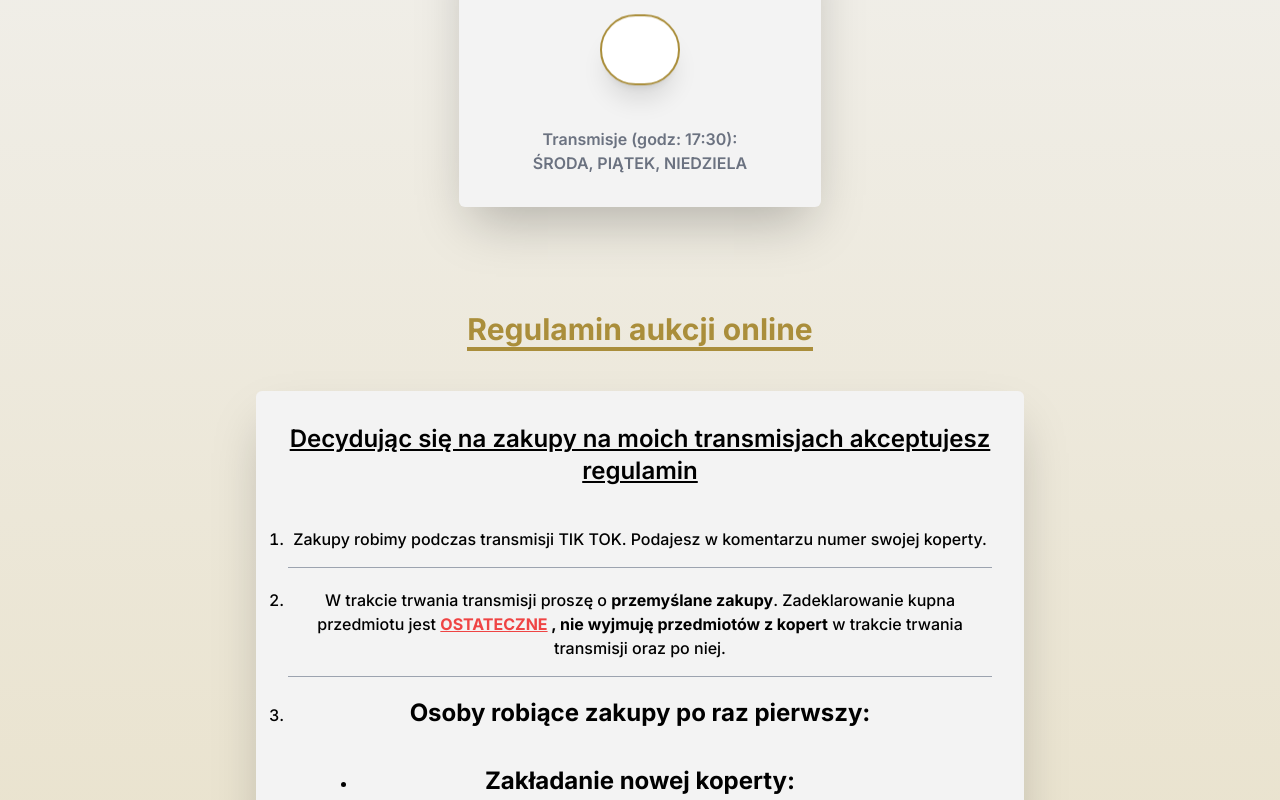
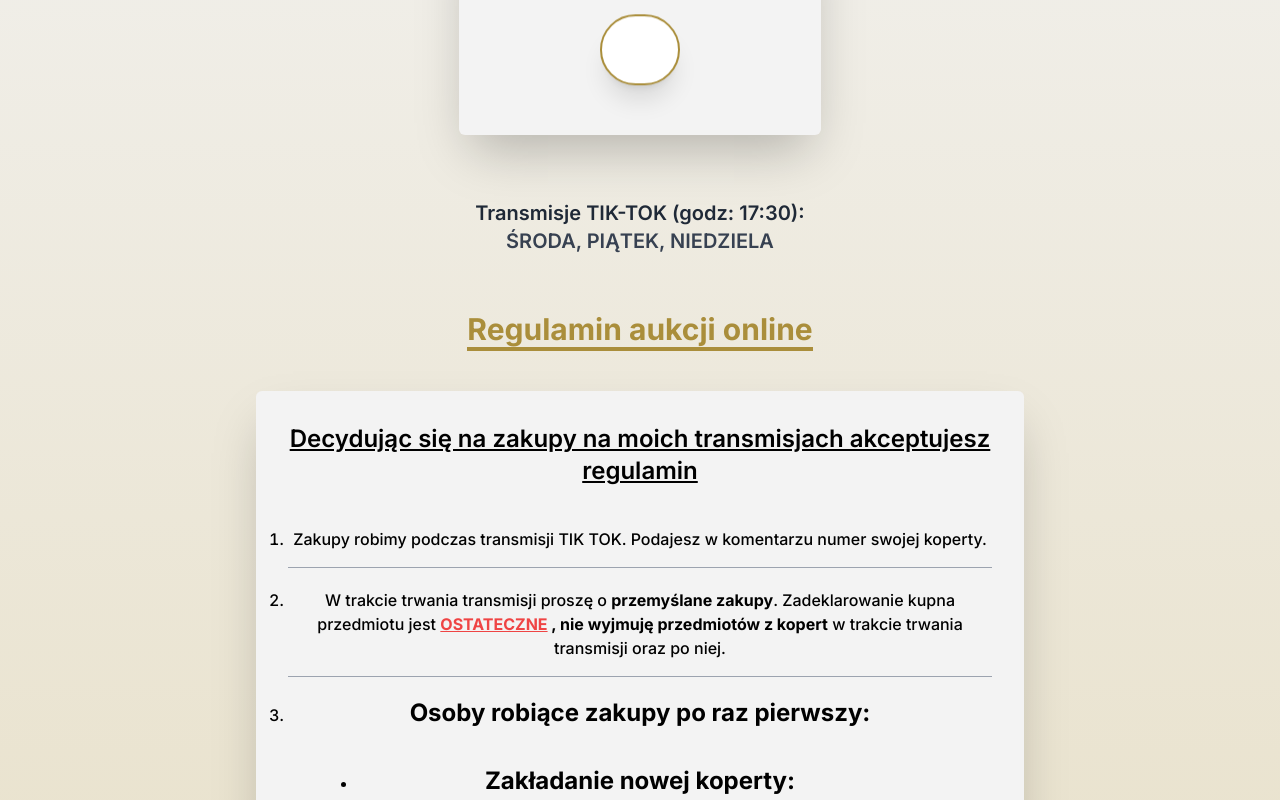
Before and after one commit to KrystianRadziszewski/bizuterialline, a Next.js app: page / in a window 1280 px wide. Shown: the part 400-1200 px from the top of the page. Built offline with nearby package versions, Linux system fonts and the light colour scheme; some icons are missing.

Commit message:
edit welcome

```diff
--- a/app/globals.css
+++ b/app/globals.css
@@ -36,7 +36,7 @@ html {
 
 /* statute card */
 .statute {
-	@apply flex flex-col mt-6 mx-auto pb-10 items-center w-4/5 max-w-3xl;
+	@apply flex flex-col mt-4 mx-auto pb-10 items-center w-4/5 max-w-3xl;
 }
 
 .statute-card {
--- a/components/Statute.tsx
+++ b/components/Statute.tsx
@@ -93,7 +93,7 @@ const Statute = () => {
 
 					{/* 777777777777777777777777777777777777777 */}
 					<li className="list-element">
-						Ze względu na dużą ilość wiadomości proszę o niepodbijanie wiadomości . Odpowiadam zawsze od najstarszych wiadomości. Nie pytamy 3 razy w ciągu dnia czy pieniążki wpłynęły ( jeśli został
+						Ze względu na dużą ilość wiadomości proszę o niepodbijanie wiadomości . Odpowiadam zawsze od najstarszych wiadomości. Nie pytamy 3 razy w ciągu dnia czy pieniążki wpłynęły (jeśli został
 						zrobiony przelew to na pewno wpłynęły).
 					</li>
 					<li>Po opłaceniu proszę o wiadomość czy paczka otwarta czy wysyłka. Jeśli wysyłka proszę o podanie danych do wysyłki. Pozdrawiam i zapraszamy do zakupów.</li>
--- a/components/Welcome.tsx
+++ b/components/Welcome.tsx
@@ -6,6 +6,7 @@ import { AiOutlineArrowDown } from 'react-icons/ai';
 
 const Welcome = () => {
 	return (
+		<>
 			<div className="welcome ">
 				<h1 className="text-2xl font-bold text-goldText ">Zapraszamy na otwartą grupę na Facebooku! </h1>
 				<div className=" py-3 px-5 italic font-semibold text-gray-600">
@@ -24,12 +25,13 @@ const Welcome = () => {
 							</Link>
 						</div>
 					</div>
-				<div className="font-semibold text-gray-500">
-					Transmisje (godz: 17:30): <br />
-					ŚRODA, PIĄTEK, NIEDZIELA
 				</div>
 			</div>
+			<div className="pt-6 font-semibold text-xl text-center text-gray-800">
+				Transmisje TIK-TOK (godz: 17:30): <br />
+				<span className="text-gray-700"> ŚRODA, PIĄTEK, NIEDZIELA</span>
 			</div>
+		</>
 	);
 };
 
```
Lines whose indentation alone changed are shown as unchanged.
